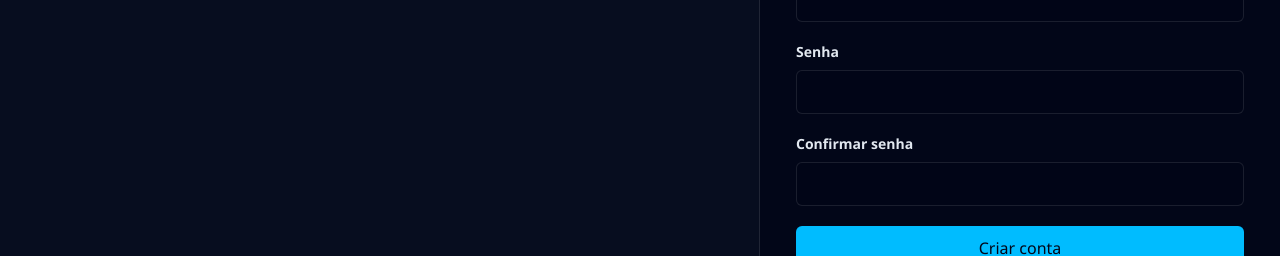
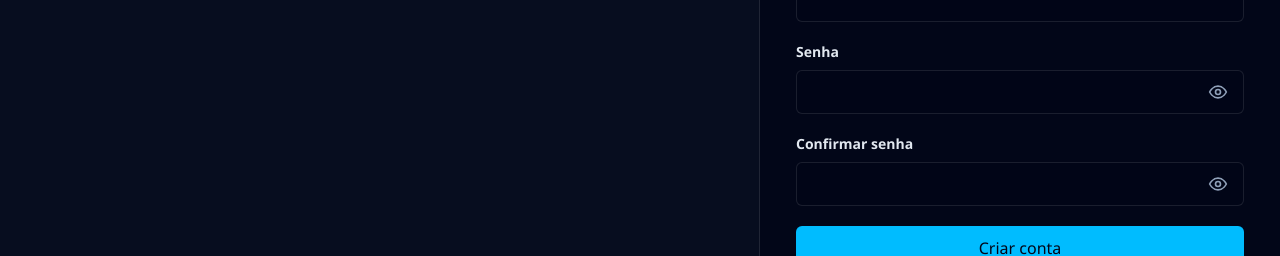
Before and after one commit to nathanjsilva/api-gestao-financeira, a Vue app in the folder frontend/: page /cadastro in a window 1280 px wide. Shown: the part 410-666 px from the top of the page. Built offline with nearby package versions, Linux system fonts and the light colour scheme; no server answers.

Commit message:
finanliazando as etapas do frontend

```diff
--- a/frontend/src/components/base/BaseInput.vue
+++ b/frontend/src/components/base/BaseInput.vue
@@ -1,5 +1,9 @@
 <script setup>
-defineProps({
+import { computed, ref } from 'vue'
+
+defineEmits(['update:modelValue'])
+
+const props = defineProps({
   id: {
     type: String,
     required: true,
@@ -26,7 +30,19 @@ defineProps({
   },
 })
 
-defineEmits(['update:modelValue'])
+const isPasswordVisible = ref(false)
+const isPasswordField = computed(() => props.type === 'password')
+const inputType = computed(() => {
+  if (!isPasswordField.value) {
+    return props.type
+  }
+
+  return isPasswordVisible.value ? 'text' : 'password'
+})
+
+function togglePasswordVisibility() {
+  isPasswordVisible.value = !isPasswordVisible.value
+}
 </script>
 
 <template>
@@ -34,15 +50,55 @@ defineEmits(['update:modelValue'])
     <label :for="id" class="mb-2 block text-sm font-semibold text-slate-200">
       {{ label }}
     </label>
+    <div class="relative">
       <input
         :id="id"
-      :type="type"
+        :type="inputType"
         :value="modelValue"
         :placeholder="placeholder"
         class="h-11 w-full rounded-md border bg-slate-950/70 px-3 text-sm text-slate-50 outline-none transition placeholder:text-slate-600 focus:border-sky-400"
-      :class="error ? 'border-rose-400/70' : 'border-white/10'"
+        :class="[
+          error ? 'border-rose-400/70' : 'border-white/10',
+          isPasswordField ? 'pr-12' : '',
+        ]"
         @input="$emit('update:modelValue', $event.target.value)"
       >
+
+      <button
+        v-if="isPasswordField"
+        type="button"
+        class="absolute right-3 top-1/2 inline-flex -translate-y-1/2 items-center justify-center rounded-md p-1 text-slate-400 transition hover:bg-white/5 hover:text-slate-100"
+        :aria-label="isPasswordVisible ? 'Esconder senha' : 'Mostrar senha'"
+        @click="togglePasswordVisibility"
+      >
+        <svg
+          v-if="!isPasswordVisible"
+          xmlns="http://www.w3.org/2000/svg"
+          viewBox="0 0 24 24"
+          fill="none"
+          stroke="currentColor"
+          stroke-width="2"
+          class="size-5"
+        >
+          <path d="M2 12s3.5-7 10-7 10 7 10 7-3.5 7-10 7S2 12 2 12Z" />
+          <circle cx="12" cy="12" r="3" />
+        </svg>
+        <svg
+          v-else
+          xmlns="http://www.w3.org/2000/svg"
+          viewBox="0 0 24 24"
+          fill="none"
+          stroke="currentColor"
+          stroke-width="2"
+          class="size-5"
+        >
+          <path d="M3 3l18 18" />
+          <path d="M10.6 10.6A3 3 0 0 0 13.4 13.4" />
+          <path d="M9.9 5.2A10.9 10.9 0 0 1 12 5c6.5 0 10 7 10 7a18.7 18.7 0 0 1-3.2 4.4" />
+          <path d="M6.2 6.5C3.5 8.3 2 12 2 12s3.5 7 10 7a10.8 10.8 0 0 0 5-1.2" />
+        </svg>
+      </button>
+    </div>
     <p v-if="error" class="mt-2 text-sm text-rose-300">{{ error }}</p>
   </div>
 </template>
--- a/frontend/src/router/index.js
+++ b/frontend/src/router/index.js
@@ -1,4 +1,6 @@
 import { createRouter, createWebHistory } from 'vue-router'
+import { authGuard } from '../middleware/authGuard'
+import { guestGuard } from '../middleware/guestGuard'
 import { routes } from './routes'
 
 export const router = createRouter({
@@ -8,3 +10,13 @@ export const router = createRouter({
     return { top: 0 }
   },
 })
+
+router.beforeEach((to) => {
+  const authResult = authGuard(to)
+
+  if (authResult !== true) {
+    return authResult
+  }
+
+  return guestGuard(to)
+})
--- a/frontend/src/router/routes.js
+++ b/frontend/src/router/routes.js
@@ -1,5 +1,6 @@
 import { ROUTE_NAMES } from '../constants/routeNames'
 import { LAYOUTS } from '../constants/layouts'
+import { useAuthStore } from '../stores/authStore'
 
 const LoginPage = () => import('../pages/auth/LoginPage.vue')
 const RegisterPage = () => import('../pages/auth/RegisterPage.vue')
@@ -11,7 +12,15 @@ const MonthlyReservePage = () => import('../pages/monthly-reserve/MonthlyReserve
 export const routes = [
   {
     path: '/',
-    redirect: { name: ROUTE_NAMES.DASHBOARD },
+    redirect: () => {
+      const authStore = useAuthStore()
+
+      if (authStore.isAuthenticated) {
+        return { name: ROUTE_NAMES.DASHBOARD }
+      }
+
+      return { name: ROUTE_NAMES.LOGIN }
+    },
   },
   {
     path: '/login',
```
Lines whose indentation alone changed are shown as unchanged.
